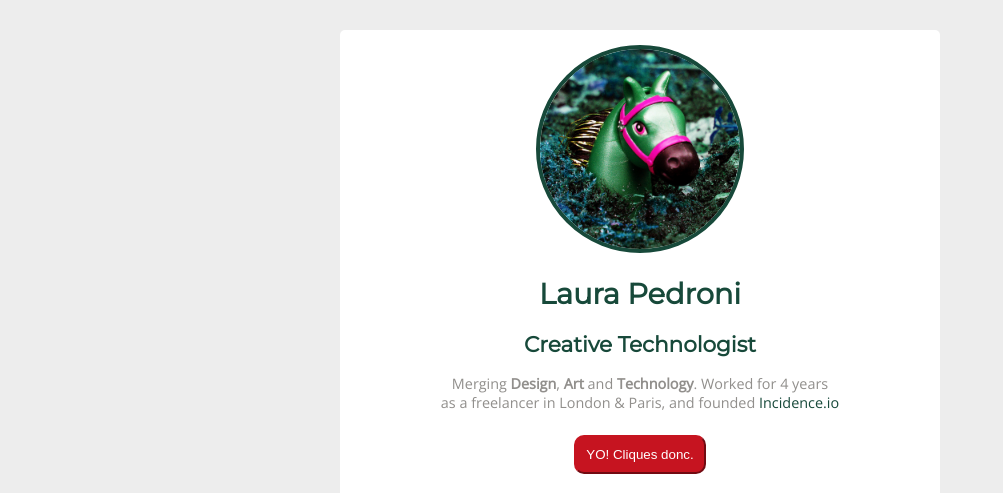
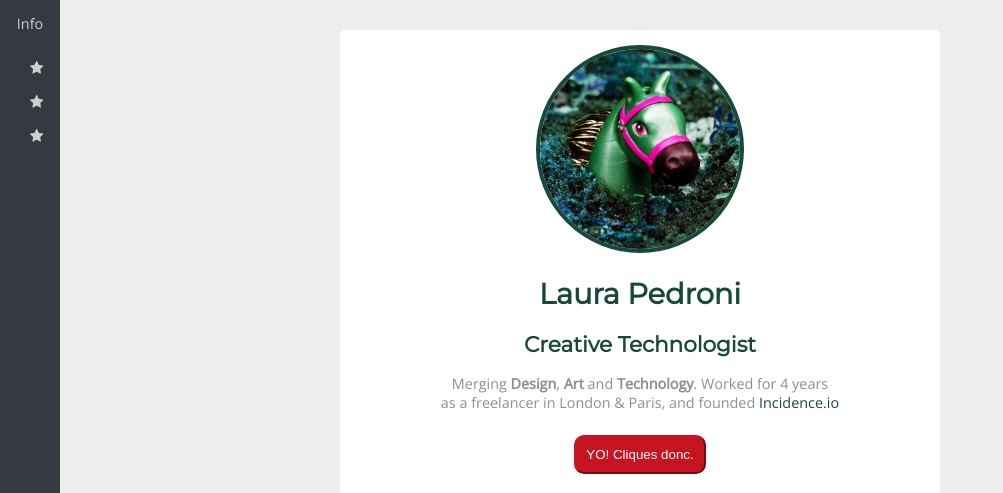
Before and after one commit to laurage/profile, a plain HTML site: page index.html in a window 1280 px wide. Shown: the top 493 px of the page, without its empty margins (0-1003 px from the left). Drawn offline with nearby package versions, Linux system fonts and the light colour scheme.

Commit message:
sidebar ok

```diff
--- a/index.html
+++ b/index.html
@@ -11,7 +11,7 @@
     <link href='https://fonts.googleapis.com/css?family=Montserrat' rel='stylesheet' type='text/css'>
   </head>
   <body>
-  <div id= "content">
+  <div id= "content-page">
   <div class="box" id ="profile">
     <img id = "profilepic" src = "resources/profilepic.jpg" alt = "Laura Profile Pic" height = 200 width = 200>
     <h1>Laura Pedroni</h1>
@@ -60,7 +60,7 @@
   </div>
 
   <div id = "under_footer">
-  <ul>
+  <ul class= "list-inline">
     <li><a href="hyperlink" target= "_blank"> <i class="fa fa-heart" aria-hidden="true"></i></a></li>
     <li><a href="hyperlink" target= "_blank"><i class="fa fa-share" aria-hidden="true"></i></a></li>
     <li><a href="hyperlink" target= "_blank"><i class="fa fa-star" aria-hidden="true"></i></a></li>
@@ -68,5 +68,14 @@
   </div>
 
   </div>
+
+  <div id= "sidebar">
+    <ul class= "list-inline">
+    <a href="#summary">Info</a>
+      <p><li><a href="#profile" target= "_blank"><i class="fa fa-star" aria-hidden="true"></i></a></li>
+      <li><a href="#projects" target= "_blank"><i class="fa fa-star" aria-hidden="true"></i></a></li>
+      <li><a href="#footer" target= "_blank"><i class="fa fa-star" aria-hidden="true"></i></a></li></p>
+    </ul>
+  </div>
   </body>
 </html>
--- a/stylesheet.css
+++ b/stylesheet.css
@@ -5,10 +5,27 @@ body {
   font-size: 0.9em;
 }
 
-#content {
+#content-page {
   width: 600px;
   margin: 0 auto;
+  /*margin-left: 300px;*/
+}
 
+#sidebar {
+  position: fixed;
+  width: 60px;
+  left: 0;
+  top: 0;
+  bottom: 0;
+  background: #373942;
+}
+
+#sidebar li{
+  text-align: center;
+}
+
+#sidebar a:hover{
+  color: #C61414;
 }
 
 h1, h2, h3, h4 {
@@ -64,6 +81,10 @@ a:hover{
   padding-left: 30px;
 }
 
+.list-inline{
+  padding-left: 0px; /*nécessaire car liste ajoute automatiquement un padding*/
+}
+
 .list-inline li {
   display: inline-block;
   padding-top: 10px;
@@ -74,6 +95,7 @@ li{
   padding: 30px;
 }
 
+
 #under_footer li{
   display: inline;
 }
```
